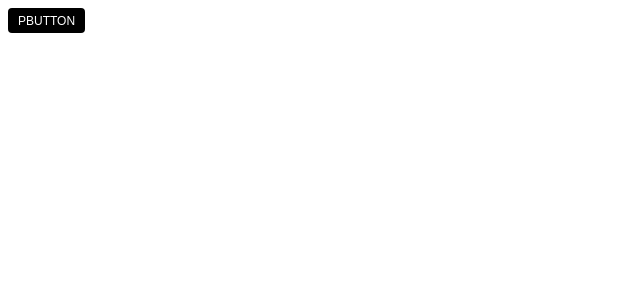
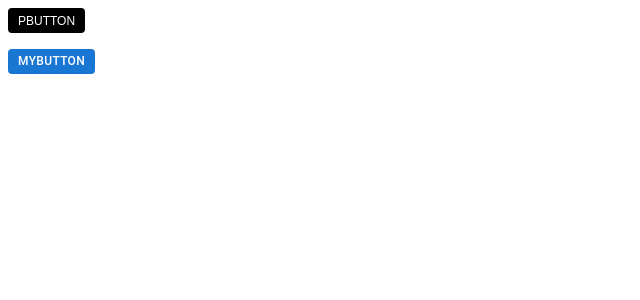
Before and after one commit to rotemYehiel/rotem-material-ui, a React (Create React App) app: page / in a window 1280 px wide. Shown: the top 300 px of the page, without its empty margins (0-640 px from the left). Built offline with nearby package versions, Linux system fonts and the light colour scheme.

Commit message:
adding PButton && MyButton

```diff
--- a/src/App.tsx
+++ b/src/App.tsx
@@ -1,17 +1,25 @@
-import React, { useRef } from "react";
+import { useRef } from "react";
+import { BrowserRouter } from "react-router-dom";
+import { Grid2, ThemeProvider } from "@mui/material";
 import { theme } from "./theme/theme";
-import { Grid2, ThemeProvider } from "@mui/material";
-import { BrowserRouter } from "react-router-dom";
+import { ButtonType } from "./components/PButton/PButton.model";
 import { ThemeColors } from "./types/themeColors";
 import PButton from "./components/PButton/PButton";
-import { ButtonType } from "./components/PButton/PButton.model";
+import MyButton from "./components/MyButton/MyButoon";
 
 function App() {
   const pButtonRef = useRef<HTMLButtonElement>(null);
+  const myButtonRef = useRef<HTMLButtonElement>(null);
 
   const handleClickPButton = () => {
     if (pButtonRef.current) {
       console.log("you click this button:", pButtonRef.current);
+    }
+  };
+
+  const handleClickMYButton = () => {
+    if (myButtonRef.current) {
+      console.log("you click this button:", myButtonRef.current);
     }
   };
 
@@ -30,6 +38,17 @@ function App() {
           >
             PButton
           </PButton>
+          <MyButton
+            className="custom-button"
+            color={ThemeColors.Primary}
+            disabled={false}
+            type={ButtonType.Submit}
+            to="/home"
+            buttonRef={myButtonRef}
+            onClick={handleClickMYButton}
+          >
+            MyButton
+          </MyButton>
         </BrowserRouter>
       </Grid2>
     </ThemeProvider>
--- /dev/null
+++ b/src/components/MyButton/CustomedButton.styles.tsx
@@ -0,0 +1,134 @@
+import { styled } from "@mui/material/styles";
+import { Button, ButtonProps } from "@mui/material";
+import { ThemeColors } from "../../types/themeColors";
+
+const CustomedButton = styled(Button)<ButtonProps>(({ theme, color }) => ({
+  border: "none",
+  whiteSpace: "nowrap",
+  transition: "all 0.3s ease-in-out",
+  fontSize: "0.85vw",
+  display: "flex",
+  alignItems: "center",
+  gap: " 0.5vw",
+  padding: "0vw 1.1vw",
+  borderRadius: "4px",
+  minHeight: "1.8vw",
+  textTransform: "uppercase",
+
+  "@media (max-width: 1440px)": {
+    padding: "0 10px",
+    gap: "7px",
+    minHeight: "25px",
+    fontSize: "12px",
+  },
+
+  "@media (min-width: 1921px)": {
+    padding: "0 21px",
+    gap: "10px",
+    minHeight: "34px",
+    fontSize: "16px",
+  },
+
+  "&:disabled": {
+    cursor: "auto",
+  },
+
+  ...(color === ThemeColors.Transparent && {
+    backgroundColor: theme.palette.transparent?.main,
+    fontWeight: 700,
+
+    "&:hover": {
+      color: theme.palette.transparent?.primaryActiveHover,
+    },
+
+    "&::placeholder": {
+      color: theme.palette.transparent?.primaryActiveHover,
+    },
+
+    "&:disabled": {
+      backgroundColor: theme.palette.transparent?.main,
+      color: theme.palette.transparent?.disableCommon,
+
+      "&:hover": {
+        backgroundColor: theme.palette.transparent?.main,
+        color: theme.palette.transparent?.disableCommon,
+      },
+    },
+  }),
+
+  ...(color === ThemeColors.Tertiary && {
+    backgroundColor: theme.palette.tertiary?.main,
+    border: `2px solid ${theme.palette.tertiary?.seconed}`,
+    fontWeight: 700,
+
+    "&:hover": {
+      border: `2px solid ${theme.palette.tertiary?.primaryActiveHover}`,
+      color: theme.palette.tertiary?.primaryActiveHover,
+    },
+
+    "&:disabled": {
+      backgroundColor: theme.palette.tertiary?.seconed,
+      border: `2px solid ${theme.palette.tertiary?.disableCommon}`,
+
+      "&:hover": {
+        backgroundColor: theme.palette.tertiary?.main,
+        border: `2px solid ${theme.palette.tertiary?.disableCommon}`,
+        color: theme.palette.tertiary?.disableCommon,
+      },
+    },
+  }),
+
+  ...(color === ThemeColors.Danger && {
+    backgroundColor: theme.palette.danger?.dangerButton,
+    color: theme.palette.danger?.contrastText,
+    fontWeight: 700,
+
+    "&:disabled": {
+      opacity: 0.4,
+    },
+
+    "&:hover": {
+      backgroundColor: theme.palette.danger?.dangerButtonHover,
+    },
+  }),
+
+  ...(color === ThemeColors.Primary && {
+    backgroundColor: theme.palette.primaryButton?.main,
+    color: theme.palette.primaryButton?.seconed,
+
+    "&:hover": {
+      backgroundColor: theme.palette.primaryButton?.primaryActiveHover,
+    },
+
+    "&:disabled": {
+      backgroundColor: theme.palette.primaryButton?.disableCommonTwo,
+
+      "&:hover": {
+        backgroundColor: theme.palette.primaryButton?.disableCommonTwo,
+      },
+    },
+  }),
+
+  ...(color === ThemeColors.Secondary && {
+    backgroundColor: theme.palette.secondaryButton?.main,
+    border: `2px solid ${theme.palette.secondaryButton?.seconed}`,
+    fontWeight: 700,
+
+    "&:hover": {
+      border: `2px solid ${theme.palette.secondaryButton?.primaryActiveHover}`,
+      color: theme.palette.secondaryButton?.primaryActiveHover,
+    },
+
+    "&:disabled": {
+      backgroundColor: theme.palette.secondaryButton?.main,
+
+      "&:hover": {
+        backgroundColor: theme.palette.secondaryButton?.main,
+        border: `2px solid ${theme.palette.secondaryButton?.disableCommon}`,
+        color: theme.palette.secondaryButton?.disableCommon,
+      },
+    },
+  }),
+}));
+
+export default CustomedButton;
--- /dev/null
+++ b/src/components/MyButton/MyButoon.tsx
@@ -0,0 +1,56 @@
+import React from "react";
+import { Link } from "react-router-dom";
+import { ButtonProps } from "@mui/material";
+import { styled } from "@mui/material/styles";
+import { ButtonType } from "../PButton/PButton.model";
+import { ThemeColors } from "../../types/themeColors";
+import CustomedButton from "./CustomedButton.styles";
+
+type Props = {
+  className?: string;
+  color: ThemeColors;
+  disabled?: boolean;
+  type: ButtonType;
+  to?: string;
+  buttonRef?: React.RefObject<HTMLButtonElement>;
+  dataTestid?: string;
+  onClick?: (event: React.MouseEvent<HTMLButtonElement>) => void;
+};
+
+const CustomedLink = styled(Link)<ButtonProps>(() => ({
+  textDecoration: "none",
+}));
+
+const MyButton = (props: React.PropsWithChildren<Props>): JSX.Element => {
+  return props.to && !props.disabled ? (
+    <CustomedLink className="link" to={props.to}>
+      <CustomedButton
+        variant="contained"
+        color={props.color}
+        disabled={props.disabled}
+        className={props.className}
+        data-testid={props.dataTestid}
+        onClick={props.onClick}
+        ref={props.buttonRef}
+        type={props.type}
+      >
+        {props.children}
+      </CustomedButton>
+    </CustomedLink>
+  ) : (
+    <CustomedButton
+      variant="contained"
+      color={props.color}
+      disabled={props.disabled}
+      className={props.className}
+      data-testid={props.dataTestid}
+      onClick={props.onClick}
+      ref={props.buttonRef}
+      type={props.type}
+    >
+      {props.children}
+    </CustomedButton>
+  );
+};
+
+export default MyButton;
--- a/src/components/PButton/PButton.view.tsx
+++ b/src/components/PButton/PButton.view.tsx
@@ -28,8 +28,6 @@ const PButtonView = ({
   onClick,
   children,
 }: React.PropsWithChildren<Props>): JSX.Element => {
-  // console.log({ classes, ThemeColors });
-
   return to && !disabled ? (
     <Link className={classes["link"]} to={to}>
       <button
--- a/src/theme/theme.ts
+++ b/src/theme/theme.ts
@@ -7,6 +7,7 @@ import {
   TertiaryPaletteOptions,
   TransparentPaletteOptions,
 } from "../interfaces/themeInterfaces";
+import { ThemeColors } from "../types/themeColors";
 
 declare module "@mui/material/styles" {
   interface PaletteOptions {
@@ -79,4 +80,49 @@ export const palette: PaletteOptions = {
   },
 };
 
-export const theme = createTheme({ palette });
+declare module "@mui/material/Button" {
+  interface ButtonPropsColorOverrides {
+    inherit: true;
+    primary: true;
+    secondary: true;
+    danger: true;
+    tertiary: true;
+    transparent: true;
+  }
+}
+
+declare module "@mui/material/Button" {
+  interface ButtonExtraProps {
+    color?: ThemeColors;
+  }
+}
+
+export const theme = createTheme({
+  palette,
+  typography: {
+    fontFamily: '"Roboto", "Helvetica", "Arial", sans-serif',
+    fontSize: 16,
+  },
+  components: {
+    MuiButton: {
+      styleOverrides: {
+        root: {
+          boxShadow: "none",
+          "&:hover": {
+            boxShadow: "none",
+            cursor: "auto",
+            " --variant-textBg": "none",
+            "--variant-outlinedBorder": "none",
+            "--variant-outlinedBg": "none",
+          },
+          "&:active": {
+            boxShadow: "none",
+          },
+        },
+      },
+      defaultProps: {
+        disableRipple: true,
+      },
+    },
+  },
+});
```
